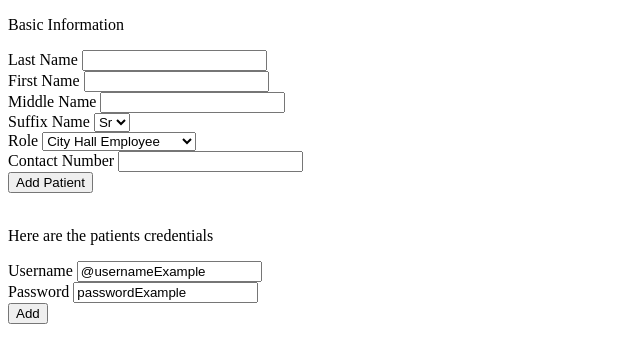
After one commit to hawngrk/BaguioSMIT2, a PHP site: page /ManageUsers/managePersonnel_AddUser.php in a window 1280 px wide. The commit adds this page. Shown: the top 363 px of the page, without its empty margins (0-640 px from the left). Run offline with PHP 8.4, Linux system fonts and the light colour scheme.

Commit message:
1. edited managePatient_AddUser.php (added saving inputs to database) 2. added managePersonnel_AddUser.php

```diff
--- /dev/null
+++ b/Admin/ManageUsers/managePersonnel_AddUser.php
@@ -0,0 +1,81 @@
+<!DOCTYPE html>
+<html lang="en">
+<head>
+    <meta charset="UTF-8">
+    <title>Add User-Personnel</title>
+</head>
+<body>
+<p> Basic Information </p>
+<form id='personnelForm' method="post" enctype="multipart/form-data">
+    <div class="basicInfoForms">
+        <label for="lastName"> Last Name </label>
+        <input type="text" class="formControl" id="lastName" name="lastName">
+    </div>
+    <div class="basicInfoForms">
+        <label for="firstName"> First Name </label>
+        <input type="text" class="formControl" id="firstName" name="firstName">
+    </div>
+    <div class="basicInfoForms">
+        <label for="middleName"> Middle Name </label>
+        <input type="text" class="formControl" id="middleName" name="middleName">
+    </div>
+    <div class="basicInfoForms">
+        <label for="suffix"> Suffix Name </label>
+        <select class="formControl" id="suffix" name="suffix">
+            <option> Sr </option>
+            <option> Jr </option>
+            <option> I </option>
+            <option> II </option>
+            <option> III </option>
+        </select>
+    </div>
+    <div class="basicInfoForms">
+        <label for="role"> Role </label>
+        <select class="formControl" id="role" name="role">
+            <option> City Hall Employee </option>
+            <option> Vaccination Personnel </option>
+        </select>
+    </div>
+    <div class="basicInfoForms">
+        <label for="contactNumber"> Contact Number </label>
+        <input type="text" class="formControl" id="contactNumber" name="contactNumber">
+    </div>
+    <!--<button type="submit" class="formControl"> Add </button>-->
+</form>
+<?php
+echo " <button type='submit' name='addPersonnel' form='personnelForm' >Add Patient</button>";
+if (isset($_POST['addPersonnel'])) {
+    include './includes/database.php';
+    $lastName = $_POST['lastName'];
+    $firstName = $_POST['firstName'];
+    $middleName = $_POST['middleName'];
+    $suffix = $_POST['suffix'];
+    $role = $_POST['role'];
+    $contactNumber =$_POST['contactNumber'];
+
+    $query = "INSERT INTO employee (employee_fisrt_name, employee_last_name, employee_middle_name, employee_suffix, employee_role, employee_contact_number)  VALUE ('$lastName', '$firstName', '$middleName', '$suffix', '$role', '$contactNumber');";
+
+    $stmt = $database->stmt_init();
+    $stmt->prepare($query);
+    $stmt->execute();
+    $stmt->close();
+
+    $username = str_replace(' ', '', $firstName);
+}
+?>
+<br>
+<br>
+<p> Here are the patients credentials </p>
+<form>
+    <div class="credentials">
+        <label for="userName"> Username </label>
+        <input type="text" readonly class="formControl" id="userName" value="@usernameExample">
+    </div>
+    <div class="credentials">
+        <label for="password"> Password </label>
+        <input type="text" readonly class="formControl" id="password" value="passwordExample">
+    </div>
+    <button type="submit" class="formControl"> Add </button>
+</form>
+</body>
+</html>
```
Also changed, not shown: Admin/ManageUsers/managePatient_AddUser.php (+65 -30 lines).
